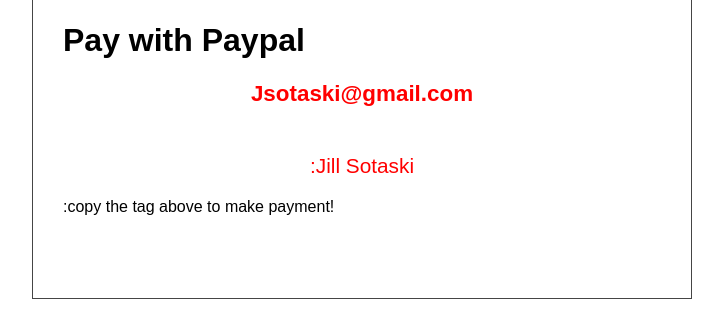
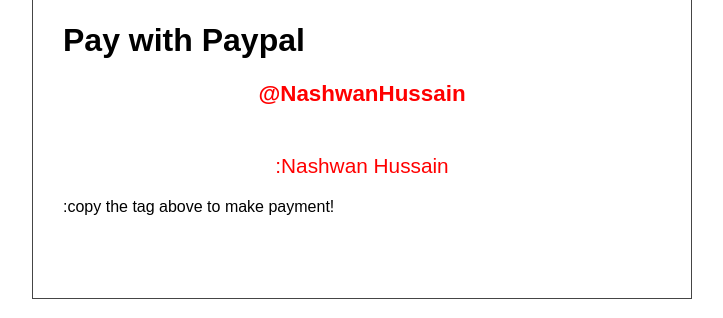
Before and after one commit to iblacksassin/Miss-Diva-2025, a plain HTML site: page buy.html in a window 1280 px wide. Shown: the part 128-446 px from the top of the page, without its empty margins (278-1001 px from the left). Drawn offline with Linux system fonts and the light colour scheme.

Commit message:
Update buy.html

```diff
--- a/buy.html
+++ b/buy.html
@@ -16,8 +16,8 @@
                  <img src="download (1).png" alt="">
                  <h1>Pay with Paypal</h1>
                  <div class="pay">
-                   <h2>Jsotaski@gmail.com <br><br></h2>
-                     <p>:Jill Sotaski</p>
+                   <h2>@NashwanHussain<br><br></h2>
+                     <p>:Nashwan Hussain</p>
                  </div>
                  <p>:copy the tag above to make payment!</p><br><br>
                 </div>
```
